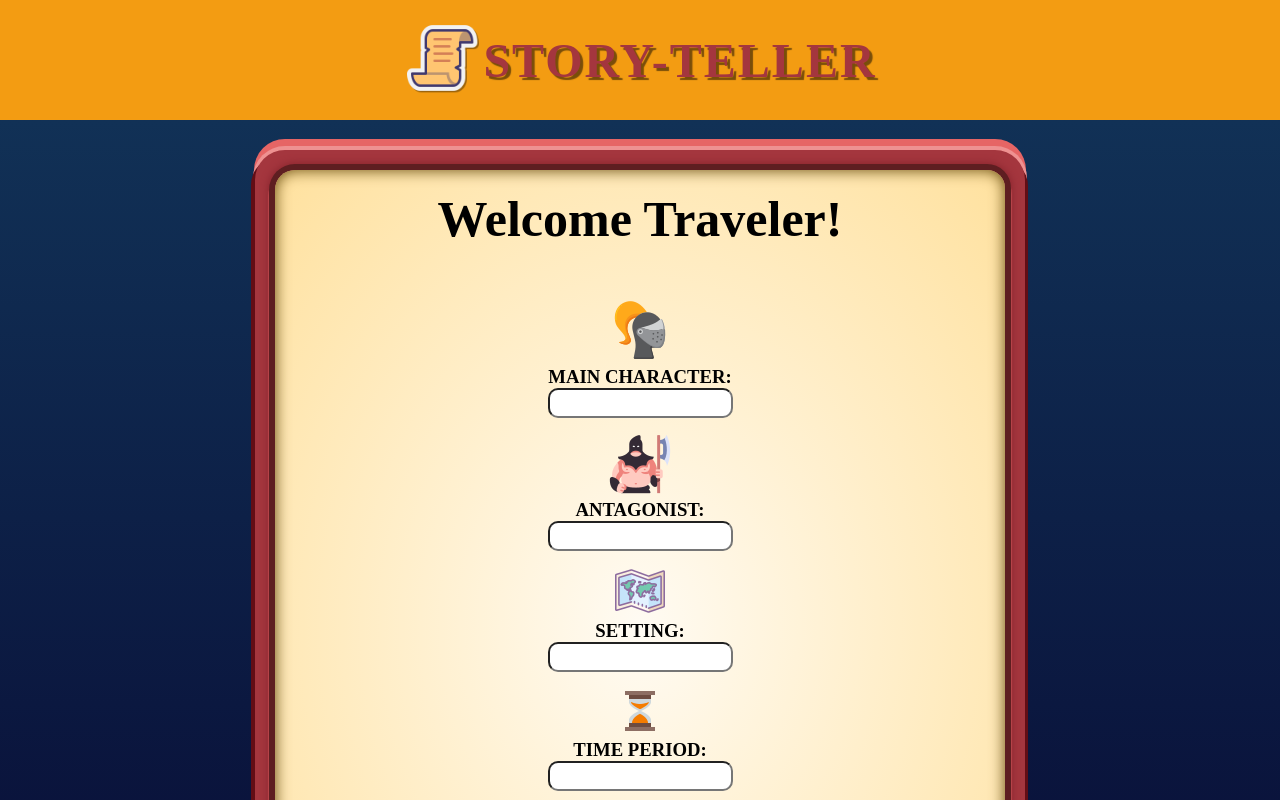
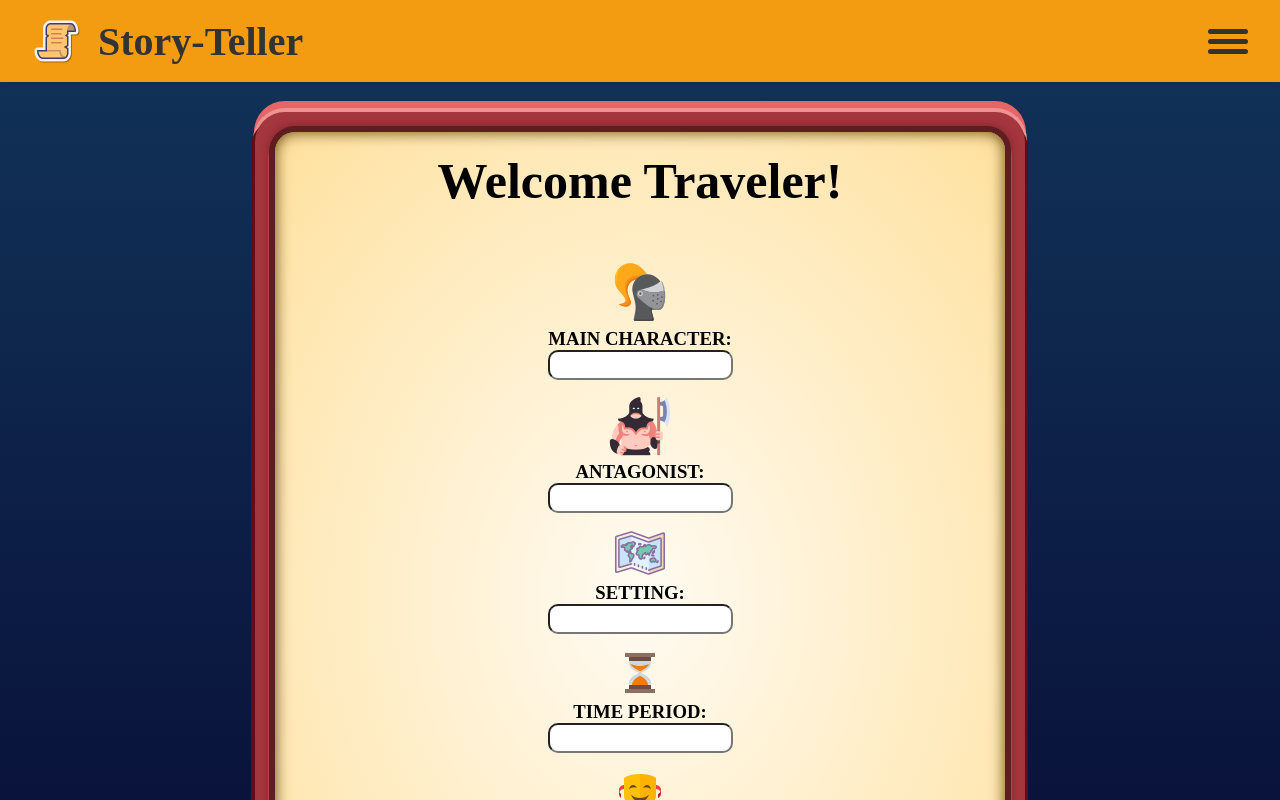
Before and after one commit to SimonJ933/ai-story-teller, a Next.js app in the folder ai-story-teller/: page / in a window 1280 px wide. Shown: the top 800 px of the page. Built offline with nearby package versions, Linux system fonts and the light colour scheme; a web font is replaced by a local one.

Commit message:
feat:add-handlequestion-function

```diff
--- /dev/null
+++ b/ai-story-teller/src/components/Atoms/Hamburger/Hamburger.module.scss
@@ -0,0 +1,49 @@
+/* Style principale per il wrapper del pulsante hamburger */
+.main {
+  display: flex;
+  flex-direction: column;
+  justify-content: space-around;
+  align-items: center;
+  width: 40px;
+  height: 30px;
+  cursor: pointer;
+  transition: all 0.3s ease;
+  margin-left: 10px;
+}
+
+/* Quando il menu è attivo */
+.active {
+  transform: rotate(180deg); /* Esempio di animazione */
+}
+
+/* Barre del pane superiore e inferiore */
+.breadUp,
+.breadDown {
+  width: 100%;
+  height: 5px;
+  background-color: #333; /* Colore delle barre */
+  border-radius: 5px;
+  transition: all 0.3s ease;
+}
+
+/* Barra centrale */
+.hamb {
+  width: 100%;
+  height: 5px;
+  background-color: #333;
+  border-radius: 5px;
+  transition: all 0.3s ease;
+}
+
+/* Animazione quando il menu è attivo: trasforma le barre in una X */
+.active .breadUp {
+  transform: rotate(45deg) translate(7px, 7px);
+}
+
+.active .breadDown {
+  transform: rotate(-45deg) translate(7px, -7px);
+}
+
+.active .hamb {
+  opacity: 0; /* Nascondi la barra centrale */
+}
--- /dev/null
+++ b/ai-story-teller/src/components/Atoms/Hamburger/Hamburger.tsx
@@ -0,0 +1,19 @@
+import React, { Dispatch, SetStateAction, useState } from "react";
+import style from "./Hamburger.module.scss";
+
+interface HamburgerProps {
+  active: boolean;
+  setActive: Dispatch<SetStateAction<boolean>>;
+}
+
+function Hamburger({ active, setActive }: HamburgerProps) {
+  return (
+    <div className={`${style.main} ${active ? style.active : ""}`} onClick={() => setActive(!active)}>
+      <div className={style.breadUp}></div>
+      <div className={style.hamb}></div>
+      <div className={style.breadDown}></div>
+    </div>
+  );
+}
+
+export default Hamburger;
--- a/ai-story-teller/src/components/Molecules/Header/Header.module.scss
+++ b/ai-story-teller/src/components/Molecules/Header/Header.module.scss
@@ -1,19 +1,50 @@
 .main {
   display: flex;
+  justify-content: space-between;
   align-items: center;
-  justify-content: center;
-  padding: 5px;
-  height: 120px;
-  width: 100%;
+  padding: 1rem 2rem;
   background-color: var(--color-orange);
-  box-shadow: 5px 5px 5px 5px black;
+  box-shadow: 0 2px 5px rgba(0, 0, 0, 0.1);
+  position: relative;
+}
+
+.logoContainer {
+  display: flex;
+  align-items: center;
+}
+
+.logo {
+  width: 50px;
+  height: 50px;
+  margin-right: 1rem;
 }
 
 .title {
-  @include fancy-text;
-  text-align: center;
-  letter-spacing: 2px;
+  font-size: 2.5rem;
+  font-weight: bold;
+  color: #333;
 }
-.logo img {
-  height: 80px;
+
+.hamburger {
+  display: flex;
+  align-items: center;
 }
+
+.hamburger p {
+  margin-left: 1rem;
+  color: #007bff;
+}
+
+@media (max-width: 768px) {
+  .main {
+    padding: 1rem;
+  }
+
+  .title {
+    font-size: 1.2rem;
+  }
+
+  .hamburger p {
+    font-size: 0.9rem;
+  }
+}
--- a/ai-story-teller/src/components/Molecules/Header/Header.tsx
+++ b/ai-story-teller/src/components/Molecules/Header/Header.tsx
@@ -1,19 +1,28 @@
-import React from "react";
+import React, { useState } from "react";
 import style from "./Header.module.scss";
-import Button from "@/components/Atoms/Button/Button";
+import Hamburger from "@/components/Atoms/Hamburger/Hamburger";
+import { Dispatch, SetStateAction } from "react";
 interface HeaderProps {
   title: string;
+  active: boolean;
 }
 
 function Header(props: HeaderProps) {
   const { title } = props;
+  const [isActive, setIsActive] = useState(false);
+
   return (
-    <div className={style.main}>
-      <div className={style.logo}>
-        <img src="icons8-parchment-100.png" />
+    <header className={style.main}>
+      <div className={style.logoContainer}>
+        <img src="icons8-parchment-100.png" alt="Logo" className={style.logo} />
+        <h1 className={style.title}>{title}</h1>
       </div>
-      <h1 className={style.title}>{title}</h1>
-    </div>
+
+      <div className={style.hamburger}>
+        <Hamburger active={isActive} setActive={setIsActive} />
+        {isActive && <p>The menu is open!</p>}
+      </div>
+    </header>
   );
 }
 
--- a/ai-story-teller/src/components/Molecules/SwitchBox/SwitchBox.module.scss
+++ b/ai-story-teller/src/components/Molecules/SwitchBox/SwitchBox.module.scss
@@ -3,6 +3,6 @@
   align-items: center;
   gap: 10px;
   h3 {
-    margin-bottom: 10px;
+    margin-bottom: 20px;
   }
 }
--- a/ai-story-teller/src/pages/index.tsx
+++ b/ai-story-teller/src/pages/index.tsx
@@ -23,6 +23,7 @@ export default function Home() {
   const [isPlaying, setIsPlaying] = useState(false);
   const [isPaused, setIsPaused] = useState(false);
   const [showToast, setShowToast] = useState(false);
+  const [domande, setDomande] = useState<string[]>([]);
 
   const handleGenerate = async () => {
     setLoading(true);
@@ -30,6 +31,7 @@ export default function Home() {
       pegi18 ? "adulti" : "bambini"
     }, per ${ambientazione}, per periodo storico ${periodo} con il protagonista ${protagonista} e l'antagonista ${antagonista}`;
 
+    try {
       if (process.env.NEXT_PUBLIC_GEMINI_KEY) {
         const genAI = new GoogleGenerativeAI(process.env.NEXT_PUBLIC_GEMINI_KEY);
         const model = genAI.getGenerativeModel({ model: "gemini-1.5-flash" });
@@ -38,11 +40,27 @@ export default function Home() {
         if (output) {
           setResponse(output);
           setShowToast(true);
+          handleGenerateQuestions(output);
         }
       }
       setLoading(false);
+    } catch (error) {
+      console.error("Error Creating Story");
+    }
   };
 
+  const handleGenerateQuestions = async (storia: string) => {
+    const promptQuestions = `Crea 5 domande di comprensione del testo per la seguente storia:${storia}`;
+    if (process.env.NEXT_PUBLIC_GEMINI_KEY) {
+      const genAI = new GoogleGenerativeAI(process.env.NEXT_PUBLIC_GEMINI_KEY);
+      const model = genAI.getGenerativeModel({ model: "gemini-1.5-flash" });
+      const result = await model.generateContent(promptQuestions);
+      const questions = (result.response.candidates as GenerateContentCandidate[])[0].content.parts[0].text;
+      if (questions) {
+        setDomande(questions.split("\n").filter((q) => q.trim() !== ""));
+      }
+    }
+  };
   const handleVoice = () => {
     const utterance = new SpeechSynthesisUtterance(response);
     utterance.lang = "it-IT";
@@ -81,7 +99,7 @@ export default function Home() {
       </Head>
 
       <main className={style.main}>
-        <Header title="Story-Teller" />
+        <Header title="Story-Teller" active={false} />
         <div className={style.container}>
           <div className={style.container_inner}>
             <div className={style.content}>
@@ -160,6 +178,14 @@ export default function Home() {
                     </div>
                   )
                 )}
+                <div className={style.questions}>
+                  <h3>Question Time:</h3>
+                  <ul>
+                    {domande.map((domanda, index) => (
+                      <li key={index}>{domanda}</li>
+                    ))}
+                  </ul>
+                </div>
               </WindowBox>
             </div>
           </div>
```
Lines whose indentation alone changed are shown as unchanged.
